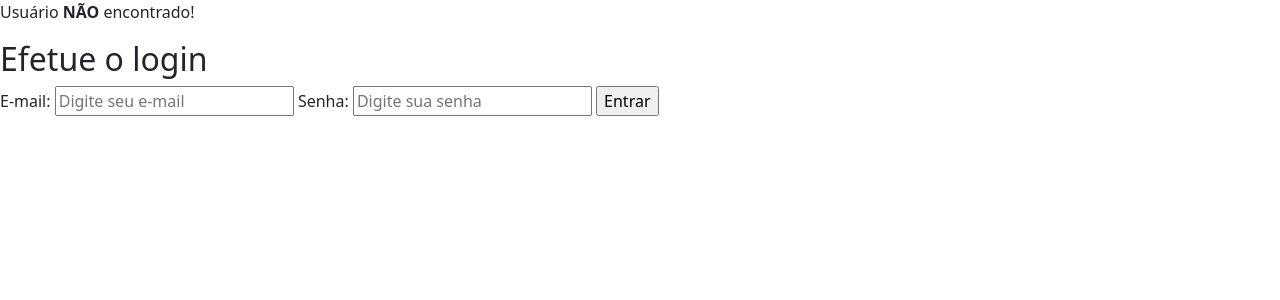
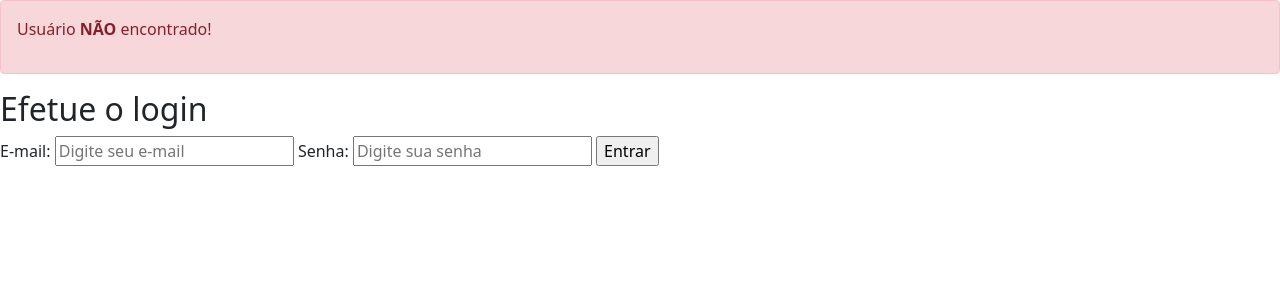
Before and after one commit to jonasnunes/projeto-pedidos-produtos, a PHP site: page /index.php in a window 1280 px wide. Shown: the top 300 px of the page. Run offline with PHP 8.4, Linux system fonts and the light colour scheme; data that the repository does not hold is empty.

Commit message:
Update login.php

```diff
--- a/login.php
+++ b/login.php
@@ -1,3 +1,5 @@
+<link href="https://cdn.jsdelivr.net/npm/bootstrap@5.1.3/dist/css/bootstrap.min.css" rel="stylesheet" integrity="sha384-1BmE4kWBq78iYhFldvKuhfTAU6auU8tT94WrHftjDbrCEXSU1oBoqyl2QvZ6jIW3" crossorigin="anonymous">
+
 <?php
 
     // pegar os valores do formulário
@@ -26,7 +28,7 @@
 
         if(empty($qtd_usuarios)){
             $action = "index.php";
-            echo "<p>Usuário <strong>NÃO</strong> encontrado!</p>";
+            echo "<div class='alert alert-danger'><p>Usuário <strong>NÃO</strong> encontrado!</p></div>";
         } else{
             $action = "login.php";
         }
@@ -37,3 +39,7 @@
     }
     // fechando a conexão com o banco de dados
     $connect = null;
+
+?>
+
+<script src="https://cdn.jsdelivr.net/npm/bootstrap@5.1.3/dist/js/bootstrap.bundle.min.js" integrity="sha384-ka7Sk0Gln4gmtz2MlQnikT1wXgYsOg+OMhuP+IlRH9sENBO0LRn5q+8nbTov4+1p" crossorigin="anonymous"></script>
```
